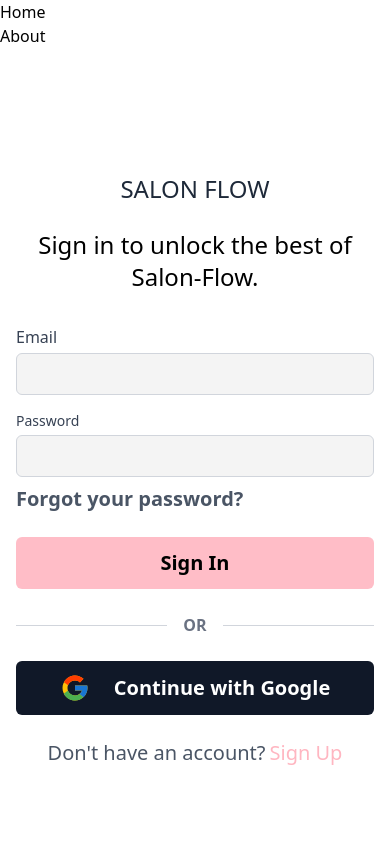
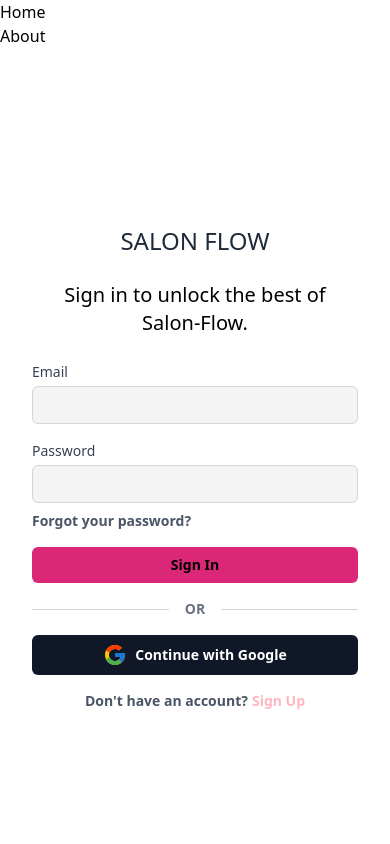
Before and after one commit to Delta-Rwanda/salon-flow, a React (Vite) app: page /LogIn in a window 390 px wide. Shown: the top 844 px of the page. Built offline with nearby package versions, Linux system fonts and the light colour scheme.

Commit message:
fix: format codes

```diff
--- a/src/pages/LogIn.jsx
+++ b/src/pages/LogIn.jsx
@@ -50,14 +50,14 @@
 
   return (
     <div className="flex flex-col items-center justify-center min-h-screen bg-white p-4 font-poppins">
-      <div className="w-full max-w-md">
+      <div className="w-full max-w-md px-4 sm:px-6 lg:px-8">
         {/*Title */}
-        <h1 className="text-center text-2xl font-medium text-gray-800 mb-6">
+        <h1 className="text-center text-2xl sm:text-3xl font-medium text-gray-800 mb-6">
           SALON FLOW
         </h1>
 
         {/* Sign in text */}
-        <p className="text-2xl text-center mb-8 font-poppins font-regular">
+        <p className="text-xl sm:text-2xl text-center mb-6 sm:mb-8 font-poppins font-regular">
           Sign in to unlock the best of
           <br />
           Salon-Flow.
@@ -68,7 +68,7 @@
           <div className="mb-4">
             <label
               htmlFor="email"
-              className="block text-[16px] font-poppins font-regular text-gray-700 mb-1"
+              className="block text-[14px] sm:text-[16px] font-poppins font-regular text-gray-700 mb-1"
             >
               Email
             </label>
@@ -77,11 +77,13 @@
               type="email"
               value={email}
               onChange={(event) => setEmail(event.target.value)}
-              className="w-full px-3 py-2 border border-gray-300 rounded-md focus:outline-none focus:ring-2 focus:ring-[#505050] bg-[#F4F4F4]"
+              className="w-full px-3 py-2 text-sm sm:text-base border border-gray-300 rounded-md focus:outline-none focus:ring-2 focus:ring-[#505050] bg-[#F4F4F4]"
               required
             />
             {errors.email && (
-              <p className="text-red-500 text-sm mt-1">{errors.email}</p>
+              <p className="text-red-500 text-xs sm:text-sm mt-1">
+                {errors.email}
+              </p>
             )}
           </div>
 
@@ -89,7 +91,7 @@
           <div className="mb-2">
             <label
               htmlFor="password"
-              className="block text-sm text-gray-700 mb-1"
+              className="block text-[14px] sm:text-[16px] text-gray-700 mb-1"
             >
               Password
             </label>
@@ -98,19 +100,21 @@
               type="password"
               value={password}
               onChange={(event) => setPassword(event.target.value)}
-              className="w-full px-3 py-2 border border-gray-300 rounded-md focus:outline-none focus:ring-2 focus:ring-[#505050] bg-[#F4F4F4]"
+              className="w-full px-3 py-2 text-sm sm:text-base border border-gray-300 rounded-md focus:outline-none focus:ring-2 focus:ring-[#505050] bg-[#F4F4F4]"
               required
             />
             {errors.password && (
-              <p className="text-red-500 text-sm mt-1">{errors.password}</p>
+              <p className="text-red-500 text-xs sm:text-sm mt-1">
+                {errors.password}
+              </p>
             )}
           </div>
 
           {/* Forgot Password Link */}
-          <div className="flex justify-start mb-6">
+          <div className="flex justify-start mb-4 sm:mb-6">
             <a
               href="#"
-              className="text-xl font-poppins font-semibold text-gray-600 hover:text-gray-800"
+              className="text-sm sm:text-xl font-poppins font-semibold text-gray-600 hover:text-gray-800"
             >
               Forgot your password?
             </a>
@@ -119,16 +123,16 @@
           {/* Sign In Button */}
           <button
             type="submit"
-            className="w-full bg-[#ffb6c1e6] text-xl font-poppins font-semibold text-black py-3 rounded-md hover:bg-[#ffb6c080] transition duration-200"
+            className="w-full bg-[#DB2777] text-sm sm:text-xl font-poppins font-semibold text-black py-2 sm:py-3 rounded-md hover:bg-[#db277893] transition duration-200"
           >
             Sign In
           </button>
         </form>
 
         {/* OR Divider */}
-        <div className="flex items-center my-6">
+        <div className="flex items-center my-4 sm:my-6">
           <div className="flex-grow border-t border-gray-300"></div>
-          <span className="px-4 text-[16px] text-gray-500 font-poppins font-semibold">
+          <span className="px-4 text-sm sm:text-[16px] text-gray-500 font-poppins font-semibold">
             OR
           </span>
           <div className="flex-grow border-t border-gray-300"></div>
@@ -137,17 +141,19 @@
         {/* Sign In Button With Google */}
         <button
           type="button"
-          className="w-full flex items-center justify-center bg-gray-900 text-white py-3 rounded-md hover:bg-gray-800 transition duration-200"
+          className="w-full flex items-center justify-center bg-gray-900 text-white py-2 sm:py-3 rounded-md hover:bg-gray-800 transition duration-200"
         >
-          <span className="pr-6">
-            <FcGoogle size={30} />
+          <span className="pr-2 sm:pr-6">
+            <FcGoogle size={24} className="sm:size-[30px]" />
           </span>
-          <p className="text-xl font-semibold">Continue with Google</p>
+          <p className="text-sm sm:text-xl font-semibold">
+            Continue with Google
+          </p>
         </button>
 
         {/* Sign Up Link */}
-        <div className="text-center mt-6">
-          <p className="text-gray-600 text-xl font-poppins font-mixed">
+        <div className="text-center mt-4 sm:mt-6">
+          <p className="text-gray-600 text-sm sm:text-xl font-poppins font-bold h-[24px] sm:h-[30px] w-full sm:w-[324px] mx-auto">
             Don&apos;t have an account?
             <a href="#" className="text-[#FFB6C1] ml-1 hover:text-[#ffb6c5d7]">
               Sign Up
```
